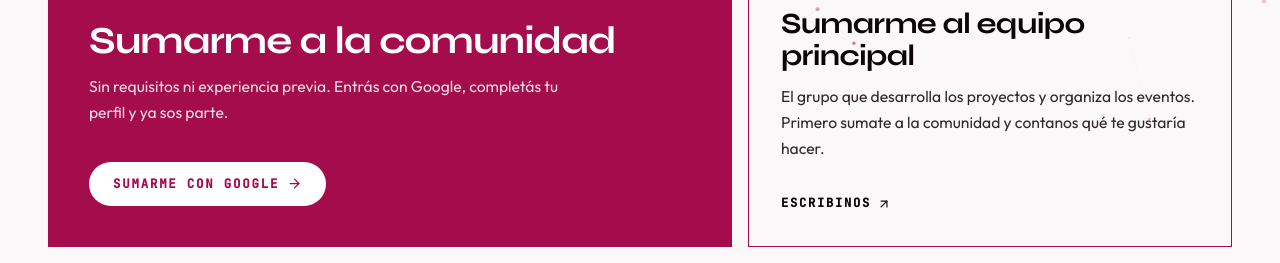
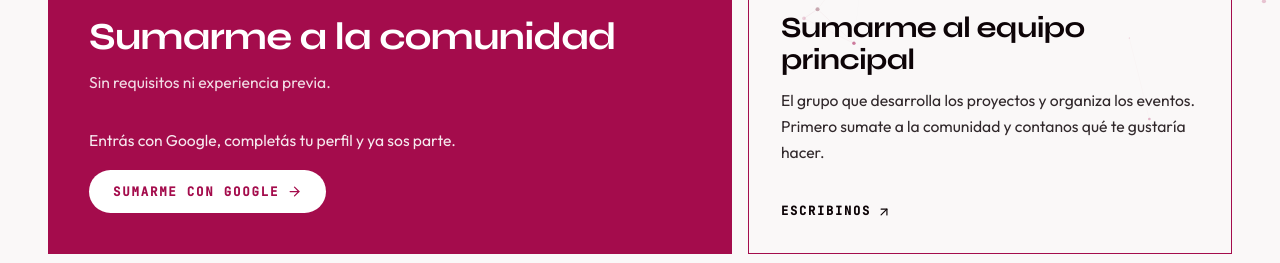
Before and after one commit to AIRclub-UdeSA/airclub-site, a Next.js app: page /contacto in a window 1280 px wide. Shown: the part 620-883 px from the top of the page. Built offline with nearby package versions, Linux system fonts and the light colour scheme; no server answers.

Commit message:
fix(contacto): el panel de la comunidad explica cómo entrar solo al visitante, con sesión ya no se contradice

```diff
--- a/prisma/seed-data/contact.ts
+++ b/prisma/seed-data/contact.ts
@@ -25,6 +25,8 @@ export type SeedContactReason = {
   key: "comunidad" | "equipo" | "charla" | "workshop" | "sponsors" | "consultas";
   title: string;
   desc: string;
+  /** Solo "account": cómo se entra, que CommunityJoinAction muestra únicamente al visitante (con sesión ya no aplica). */
+  steps?: string;
   /** Texto del botón; el destino sale de `url` o, si no hay, del mail del club con `subject` y `body`. */
   action: string;
   /** "account": no va a un formulario ni a un mail, es entrar con Google y completar el perfil del sitio (CommunityJoinAction). */
@@ -72,7 +74,8 @@ export const reasons: SeedContactReason[] = [
   {
     key: "comunidad",
     title: "Sumarme a la comunidad",
-    desc: "Sin requisitos ni experiencia previa. Entrás con Google, completás tu perfil y ya sos parte.",
+    desc: "Sin requisitos ni experiencia previa.",
+    steps: "Entrás con Google, completás tu perfil y ya sos parte.",
     action: "Sumarme con Google",
     kind: "account",
   },
--- a/src/components/community/CommunityJoinAction.tsx
+++ b/src/components/community/CommunityJoinAction.tsx
@@ -16,10 +16,13 @@ import { useCommunityState } from "./use-community-state";
  */
 export function CommunityJoinAction({
   label,
+  steps,
   buttonClassName,
   returnTo,
 }: {
   label: string;
+  /** Cómo se entra ("Entrás con Google, completás tu perfil…"): solo para el visitante, con sesión ya no aplica. */
+  steps?: string;
   buttonClassName: string;
   /** A dónde vuelve después de entrar o completar el perfil; por defecto, la página actual. */
   returnTo?: string;
@@ -53,17 +56,26 @@ export function CommunityJoinAction({
     );
   }
 
+  const loading = state === "loading";
   return (
+    <div>
+      {steps && (
+        // En `loading` ocupa su lugar sin verse, igual que el botón, para que la página no salte.
+        <p className={`mb-4 max-w-[46ch] text-[.98rem] leading-[1.65] text-current/90 ${loading ? "invisible" : ""}`} aria-hidden={loading || undefined}>
+          {steps}
+        </p>
+      )}
       <button
         type="button"
-      disabled={state === "loading"}
-      aria-hidden={state === "loading" || undefined}
-      tabIndex={state === "loading" ? -1 : undefined}
+        disabled={loading}
+        aria-hidden={loading || undefined}
+        tabIndex={loading ? -1 : undefined}
         onClick={() => signIn("google", { redirectTo: `/bienvenida?next=${encodeURIComponent(target)}` })}
-      className={`${buttonClassName} ${state === "loading" ? "invisible" : "cursor-pointer"}`}
+        className={`${buttonClassName} ${loading ? "invisible" : "cursor-pointer"}`}
       >
         <span>{label}</span>
         <ArrowRight size={15} aria-hidden="true" />
       </button>
+    </div>
   );
 }
--- a/src/components/contacto/ReasonPanels.tsx
+++ b/src/components/contacto/ReasonPanels.tsx
@@ -83,7 +83,7 @@ export function ReasonPanel({
       >
         {body}
         {reason.kind === "account" ? (
-          <CommunityJoinAction label={reason.action} buttonClassName={buttonClassName} />
+          <CommunityJoinAction label={reason.action} steps={reason.steps} buttonClassName={buttonClassName} />
         ) : (
           <a {...linkProps} className={buttonClassName}>
             <span>{reason.action}</span>
--- a/src/components/equipo/JoinSection.tsx
+++ b/src/components/equipo/JoinSection.tsx
@@ -50,7 +50,7 @@ function Step({ n, label, reason, primary = false }: { n: string; label: string;
         <p className="mt-3 max-w-[46ch] text-[.98rem] leading-[1.65] text-current/85">{reason.desc}</p>
         <div className="mt-7">
           {reason.kind === "account" ? (
-            <CommunityJoinAction label={reason.action} buttonClassName={buttonClassName} returnTo="/equipo#sumarte" />
+            <CommunityJoinAction label={reason.action} steps={reason.steps} buttonClassName={buttonClassName} returnTo="/equipo#sumarte" />
           ) : (
             <a
               href={reason.href}
```
Lines whose indentation alone changed are shown as unchanged.
